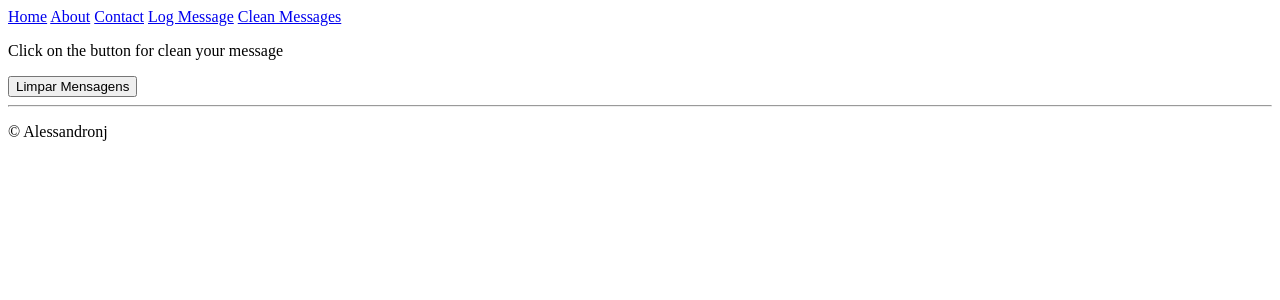
After one commit to AlessandroNJ/django, a Django app: page /clean/ in a window 1280 px wide. The commit adds this page. Shown: the top 300 px of the page. Run offline with Django 4.2, Linux system fonts and the light colour scheme.

Commit message:
versão com clean messages

```diff
--- /dev/null
+++ b/hello/templates/hello/clean.html
@@ -0,0 +1,13 @@
+{% extends "hello/layout.html" %}
+{% block title %}
+    Clean
+{% endblock %}
+{% block content %}
+
+    <p>Click on the button for clean your message</p>
+
+    <form method="post" action="{% url 'clean' %}">
+        {% csrf_token %}
+        <button type="submit" onclick= "" >Limpar Mensagens</button>
+    </form>
+{% endblock %}
--- a/hello/templates/hello/layout.html
+++ b/hello/templates/hello/layout.html
@@ -13,6 +13,7 @@
     <a href="{% url 'about' %}" class="navbar-item">About</a>
     <a href="{% url 'contact' %}" class="navbar-item">Contact</a>
     <a href="{% url 'log' %}" class="navbar-item">Log Message</a>
+    <a href="{% url 'clean' %}" class="navbar-item">Clean Messages</a>
 </div>
 
 <div class="body-content">
--- a/hello/urls.py
+++ b/hello/urls.py
@@ -11,8 +11,8 @@ home_list_view = views.HomeListView.as_view(
 urlpatterns = [
     #path("", views.home, name="home"),
     path("", home_list_view, name="home"),
-    path("hello/<name>", views.hello_there, name="hello_there"),
     path("about/", views.about, name="about"),
     path("contact/", views.contact, name="contact"),
     path("log/", views.log_message, name="log"),
+    path("clean/", views.clean, name="clean"),
 ]
--- a/hello/views.py
+++ b/hello/views.py
@@ -25,16 +25,8 @@ def about(request):
 def contact(request):
     return render(request, "hello/contact.html")
 
-def hello_there(request, name):
-    print(request.build_absolute_uri()) #optional
-    return render(
-        request,
-        'hello/hello_there.html',
-        {
-            'name': name,
-            'date': datetime.now()
-        }
-    )
+def clean(request):
+    return render(request, "hello/clean.html")
 
 # Add this code elsewhere in the file:
 def log_message(request):
```
Also changed, not shown: db.sqlite3.
